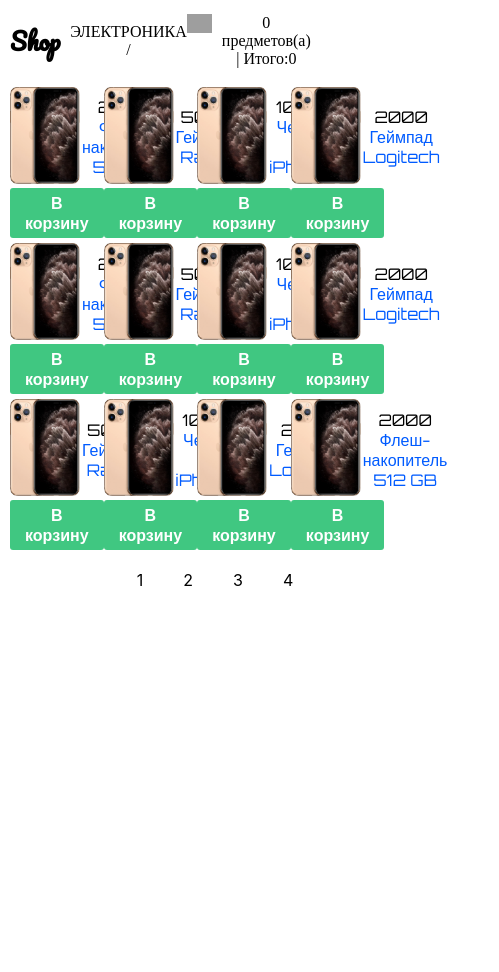
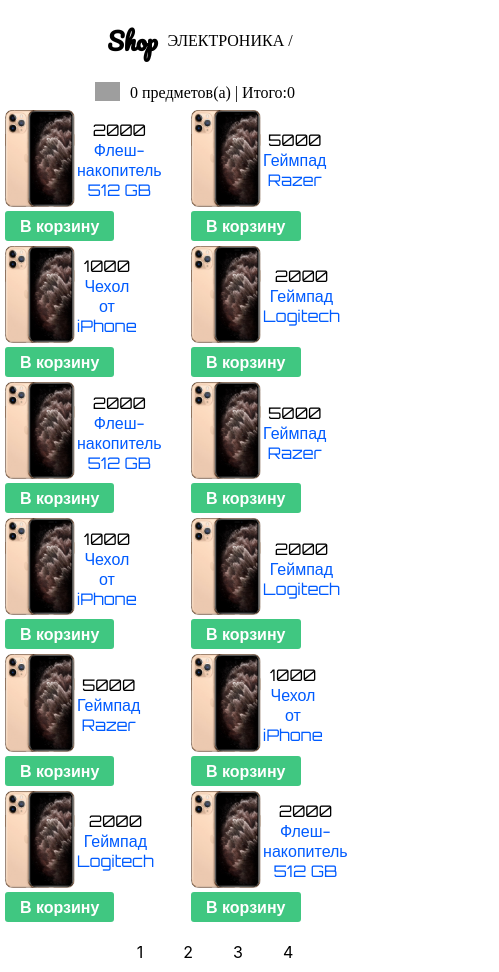
Before and after one commit to malakhovkk/shop-test, a React (Create React App) app: page / in a window 390 px wide. Shown: the whole page, 499 px wide, since content can reach past the window. Before the commit the page ends 844 px from the top, so only its background shows below. Built offline with nearby package versions, Linux system fonts and the light colour scheme; grey boxes are pictures that could not be loaded; a web font is replaced by a local one.

Commit message:
Add adaptive

```diff
--- a/src/styles/styleHome.sass
+++ b/src/styles/styleHome.sass
@@ -78,7 +78,6 @@
   &__cartInfo
     margin-left: 10px
   &__right
-    margin-right: 30vw
     display: flex
     flex-direction: row
 
@@ -115,7 +114,7 @@
     //border-radius: 9px 30px 18px 3px
     padding-top: 5px
     &:nth-child(4n + 1)
-          margin-left: 10px
+          padding-left: 10px
     &__image
       img
         width: 70px
@@ -156,3 +155,19 @@
     margin-top: 20px
     margin-left: 40px
     margin-bottom: 10px
+
+
+@media all and (max-width: 700px)
+  .gallery
+    &__item
+      width: 49%
+      &:nth-child(4n + 1)
+         padding-left: 0px
+      &:nth-child(2n+1)
+         padding-left: 5px
+  .title
+    flex-direction: column
+    &__right
+      align-items: center
+*
+  box-sizing: border-box
```
